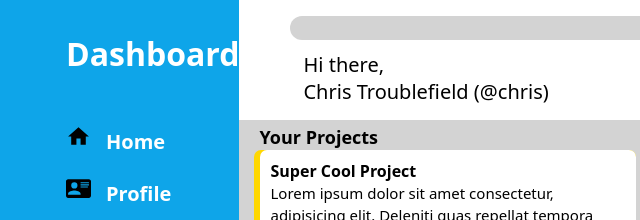
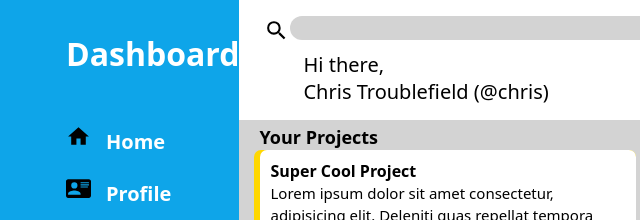
Before and after one commit to Calaxsys/Admin-DashboardTOP, a plain HTML site: page index.html in a window 1280 px wide. Shown: the top 220 px of the page, 30-670 px from the left. Drawn offline with Linux system fonts and the light colour scheme.

Commit message:
added searchbar icon

```diff
--- a/index.html
+++ b/index.html
@@ -32,6 +32,7 @@
         </div>
         <div class="header">
             <div class="header-top">
+              <img src="./svg/magnify.svg" alt="" class="icons search-icon">
                 <input type="text" name="search" id="search">
                 <div id="username-notifications">
                   <img src="./svg/bell-ring.svg" alt="" class="icons">
--- a/styles.css
+++ b/styles.css
@@ -228,3 +228,9 @@ body {
   top: 100px;
   left: 220px;
 }
+
+.search-icon {
+  position: absolute;
+  top: 13px;
+  margin-left: 25px;
+}
```
